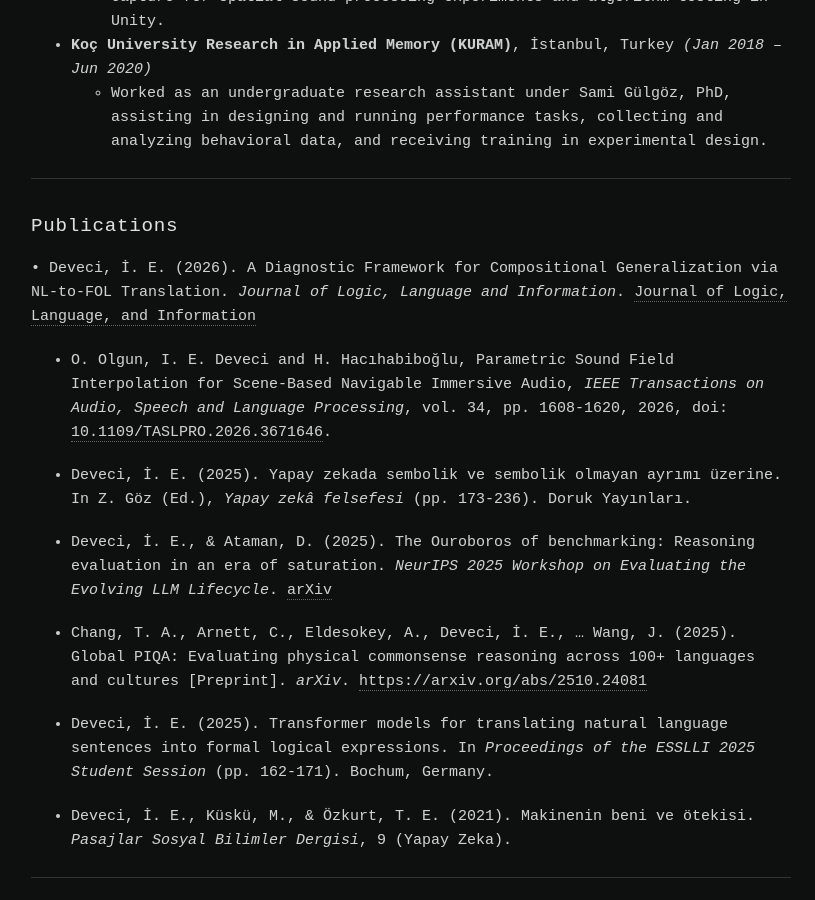
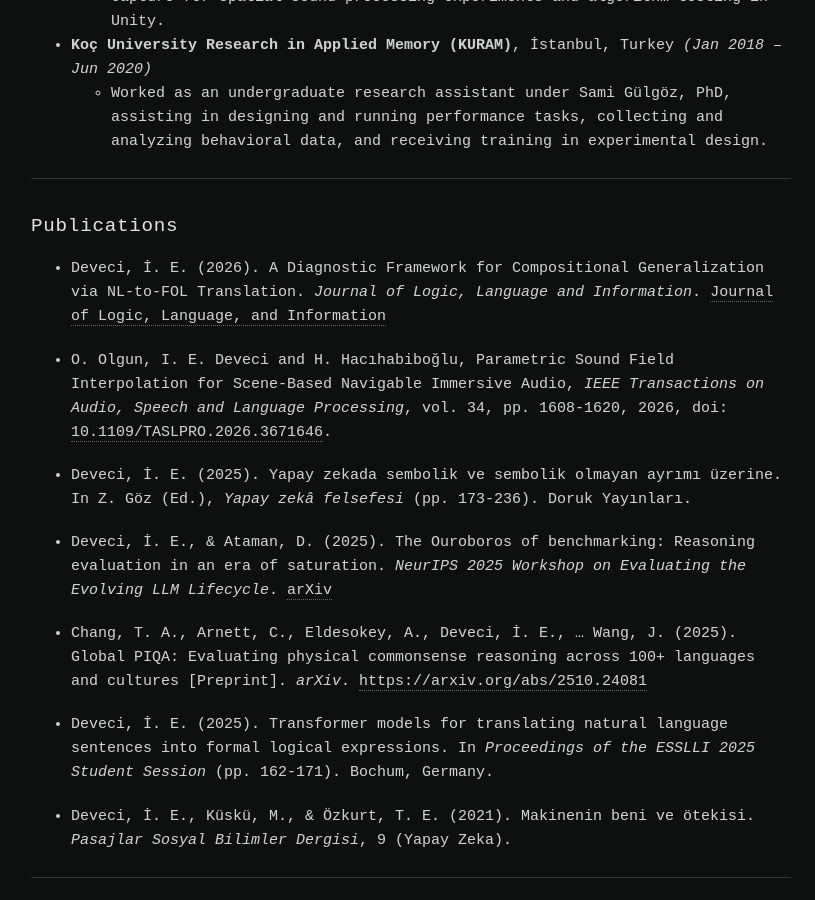
Before and after one commit to ieddeveci/ieddeveci.github.io, a Jekyll site: the page built from cv.md, in a window 1280 px wide and 900 px high, scrolled down 873 px. Shown: the whole window, without its empty margins (229-1044 px from the left). Built offline with Jekyll 4.4.1, drawn with Linux system fonts in a browser that asks for light colours.

Commit message:
Fix formatting of publication entry in cv.md

```diff
--- a/cv.md
+++ b/cv.md
@@ -35,7 +35,7 @@ Track Program Certificate in Brain and Cognitive Sciences
 
 ## Publications
 
-•	Deveci, İ. E. (2026). A Diagnostic Framework for Compositional Generalization via NL-to-FOL Translation. *Journal of Logic, Language and Information*. [Journal of Logic, Language, and Information](https://doi.org/10.1007/s10849-026-09480-0)
+*	Deveci, İ. E. (2026). A Diagnostic Framework for Compositional Generalization via NL-to-FOL Translation. *Journal of Logic, Language and Information*. [Journal of Logic, Language, and Information](https://doi.org/10.1007/s10849-026-09480-0)
 
 * O. Olgun, I. E. Deveci and H. Hacıhabiboğlu, Parametric Sound Field Interpolation for Scene-Based Navigable Immersive Audio, *IEEE Transactions on Audio, Speech and Language Processing*, vol. 34, pp. 1608-1620, 2026, doi: [10.1109/TASLPRO.2026.3671646](https://doi.org/10.1109/TASLPRO.2026.3671646).
 
```
